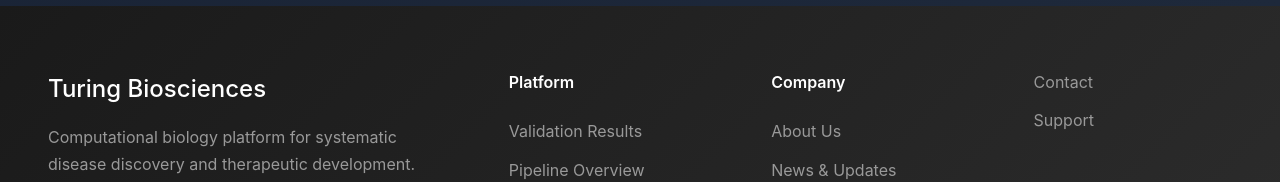
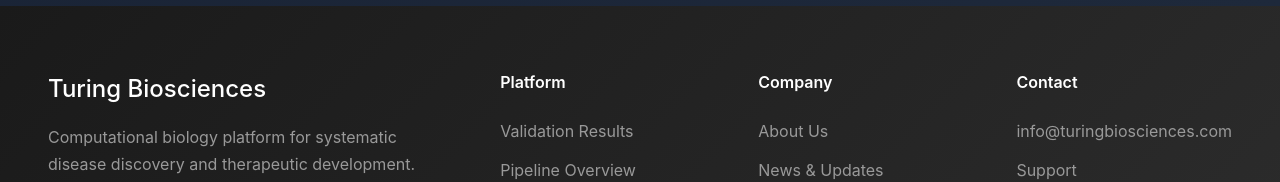
Before and after one commit to stevenhelms/turingbio-astro, an Astro site: page / in a window 1280 px wide. Shown: the part 7178-7360 px from the top of the page. Built offline with nearby package versions, Linux system fonts and the light colour scheme; Astro itself is replaced by a stand-in of ours.

Commit message:
Updated Contact section

```diff
--- a/src/layouts/BaseLayout.astro
+++ b/src/layouts/BaseLayout.astro
@@ -88,7 +88,8 @@ const { title } = Astro.props;
                     <a href="#" onclick="showComingSoon('News')">News & Updates</a>
                 </div>
                 <div class="footer-section">
-                    <a href="mailto:info@turingbiosciences.com">Contact</a>
+                    <h4>Contact</h4>
+                    <a href="mailto:info@turingbiosciences.com">info@turingbiosciences.com</a>
                     <a href="#" onclick="showComingSoon('Technical Support')">Support</a>
                 </div>
             </div>
```
